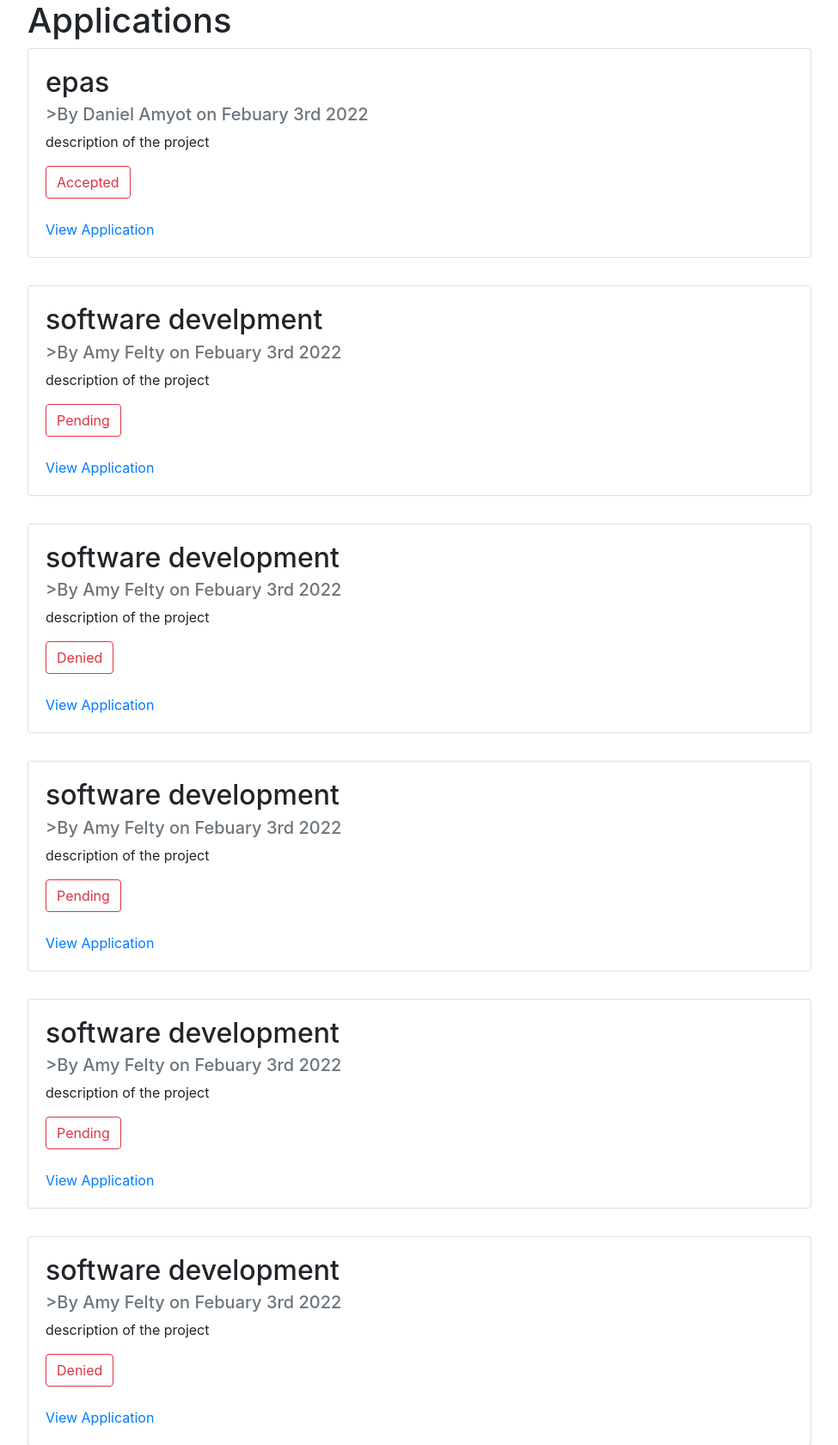
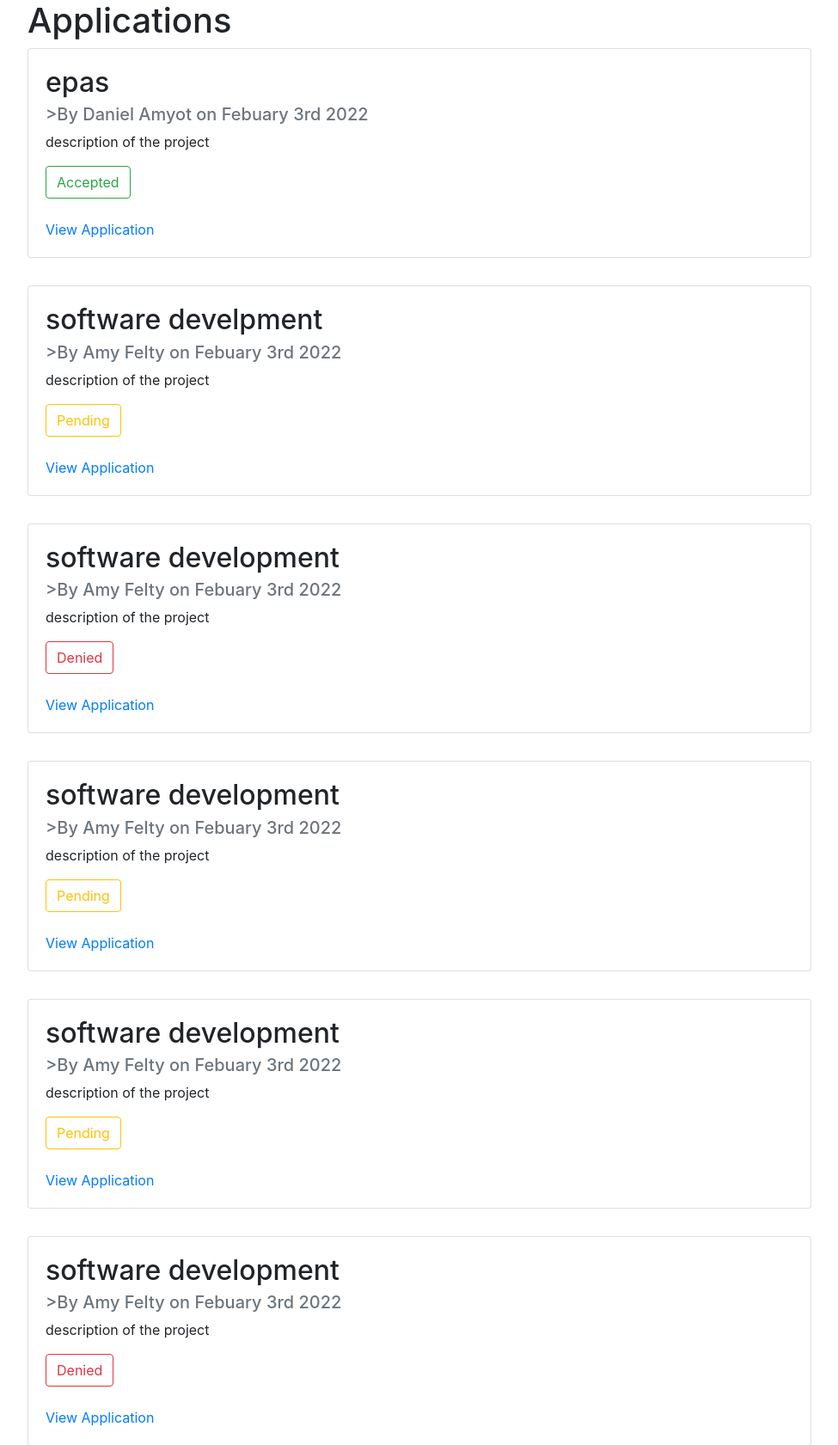
Before and after one commit to johnayambali/EPAS-Project-, a Django app: page /applications/ in a window 1280 px wide. Shown: the part 56-1737 px from the top of the page at 86% size, without its empty margins (53-1028 px from the left). Run offline with Django 4.2, Linux system fonts and the light colour scheme; some libraries are stand-ins or nearby versions.

Commit message:
Added colours depending on status

```diff
--- a/epas/projectListing/templates/projectListing/applications.html
+++ b/epas/projectListing/templates/projectListing/applications.html
@@ -10,7 +10,17 @@
                     <h2 class="card-title">{{ post.title }}</h2>
                     <h5 class="card-subtitle mb-2 text-muted">>By {{ post.professor }} on {{ post.date_applied}}</h3>
                     <p class="card-text">{{ post.description }}</p>
-                    <button type="button" class="btn btn-outline-danger">{{ post.status }}</button>
+                    <td>
+                        {% if post.status == "Accepted" %}
+                        <button type="button" class="btn btn-outline-success">
+                        {% elif post.status == "Denied" %}
+                        <button type="button" class="btn btn-outline-danger">
+                        {% else %}
+                        <button type="button" class="btn btn-outline-warning">
+                        {% endif %}
+                            {{ post.status }}
+                        </button>
+                    </td>
                     <br><br>
                     <a href="#" class="card-link">View Application</a>
                 </div>
```
